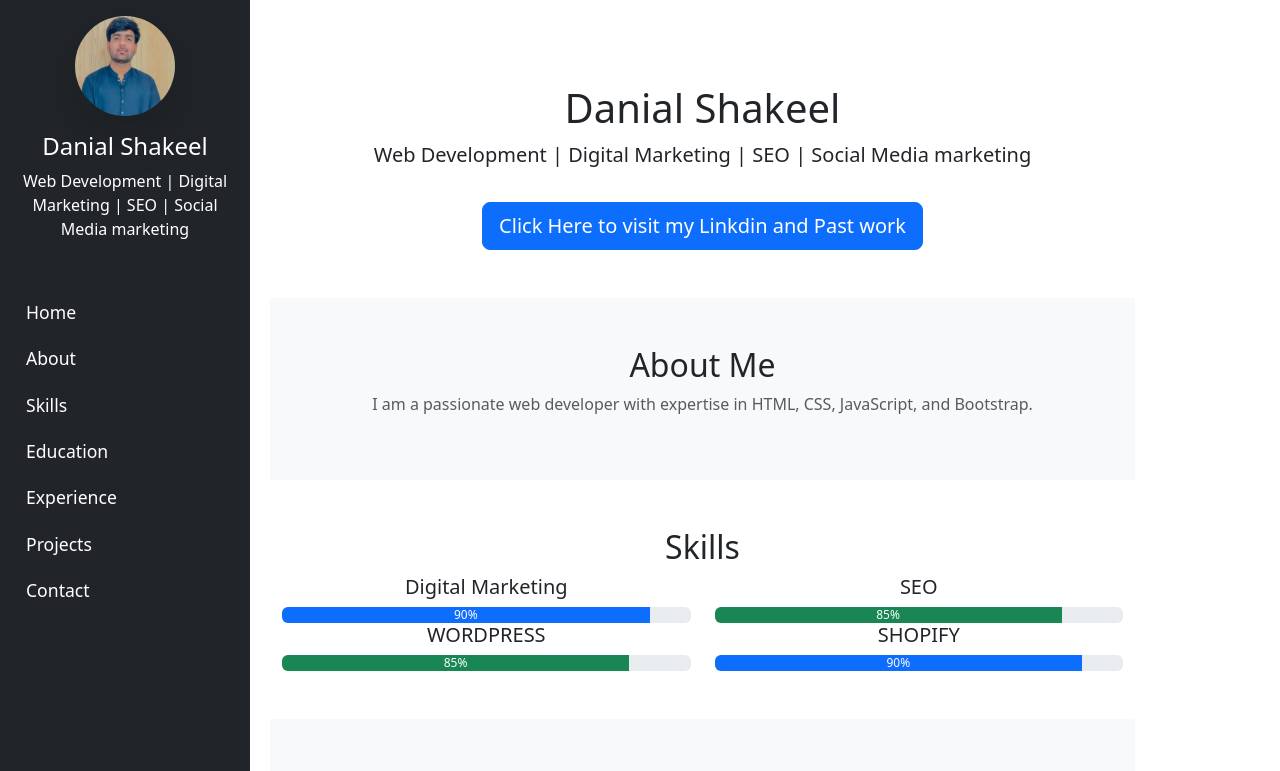
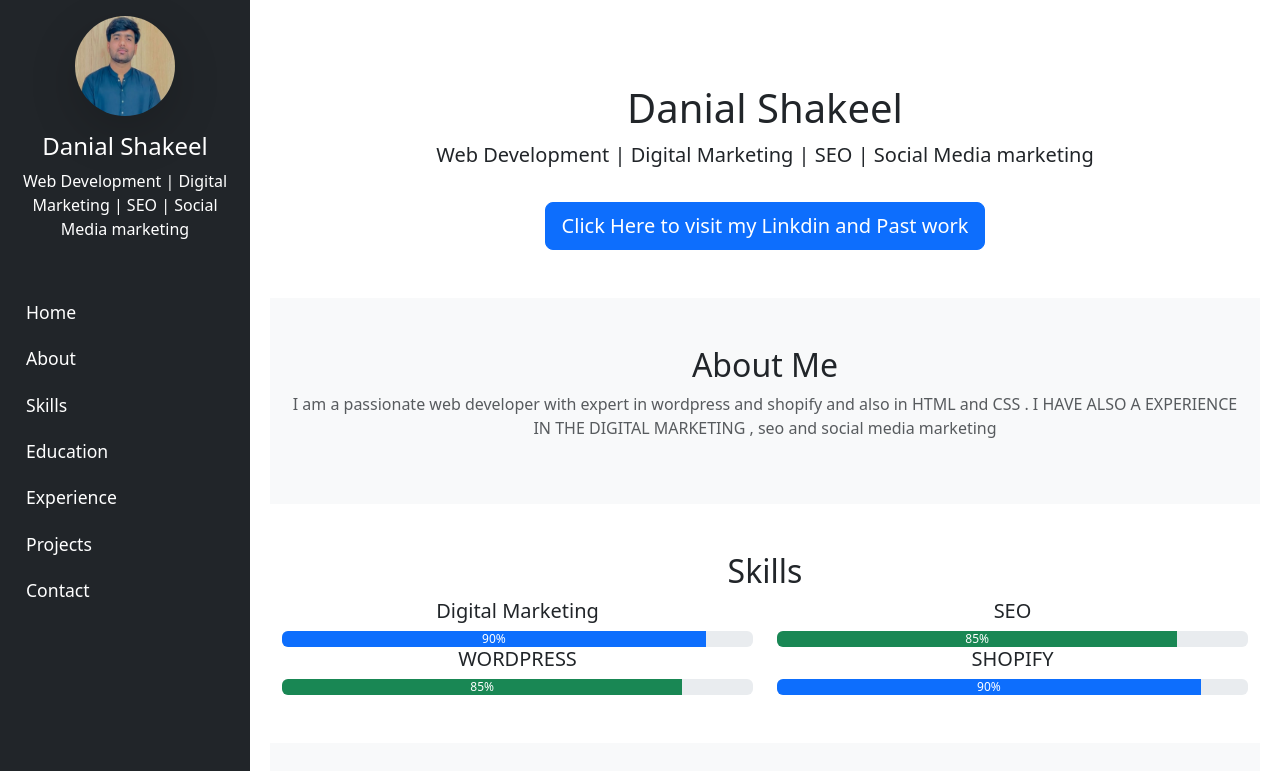
Before and after one commit to danial-23175/REACT-CSS-PORTFOLIO-2025, a React (Create React App) app: page / in a window 1280 px wide. Shown: the top 771 px of the page. Built offline with nearby package versions, Linux system fonts and the light colour scheme.

Commit message:
Update About.js

```diff
--- a/src/pages/About.js
+++ b/src/pages/About.js
@@ -1,4 +1,4 @@
-// src/pages/About.js
+
 import React from 'react';
 
 const About = () => {
@@ -7,7 +7,9 @@ const About = () => {
       <div className="container">
         <h2>About Me</h2>
         <p className="text-muted">
-          I am a passionate web developer with expertise in HTML, CSS, JavaScript, and Bootstrap.
+
+          I am a passionate web developer with expert in wordpress and shopify and also in HTML and CSS . I HAVE ALSO A EXPERIENCE IN THE DIGITAL MARKETING , seo and social media marketing
+
         </p>
       </div>
     </section>
```
